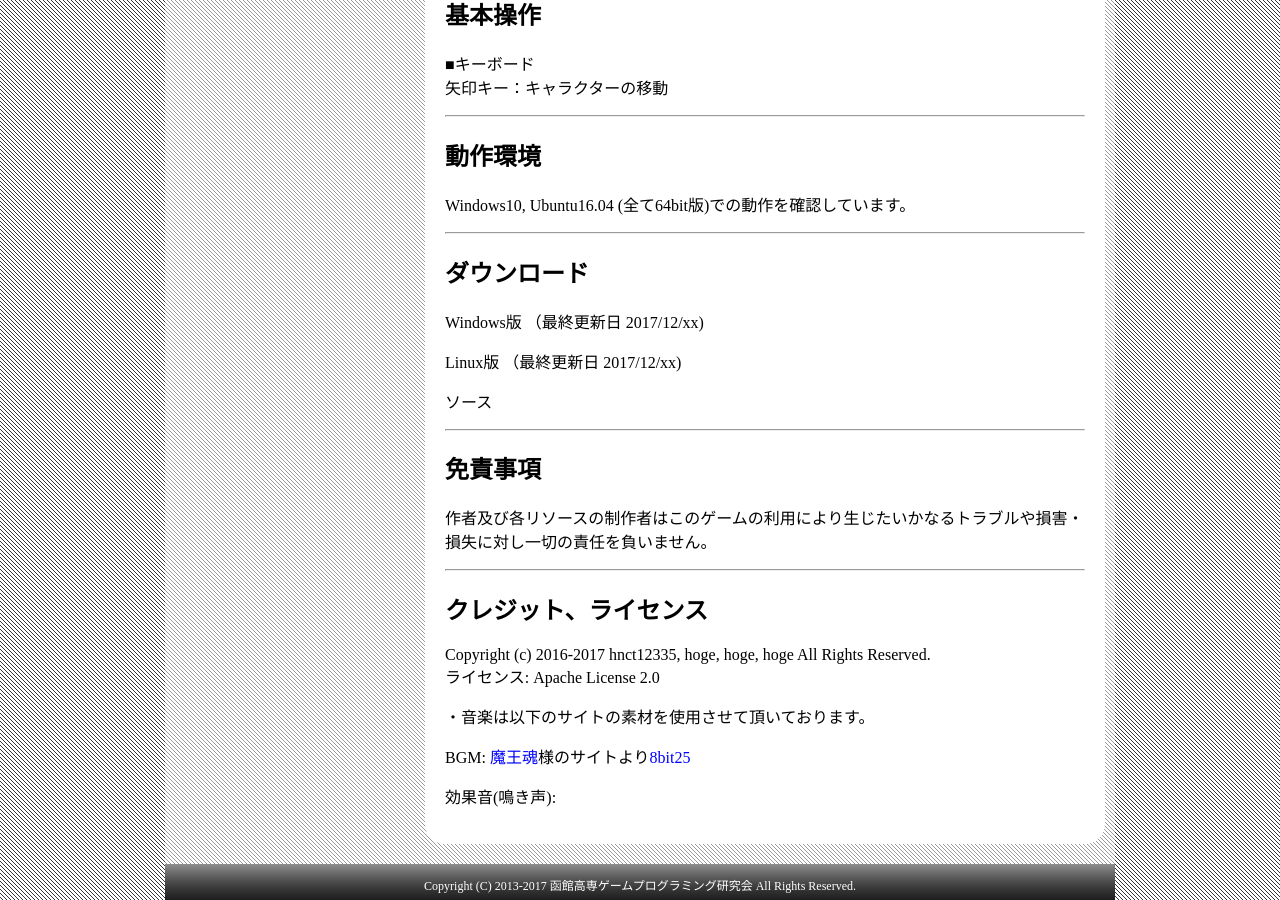
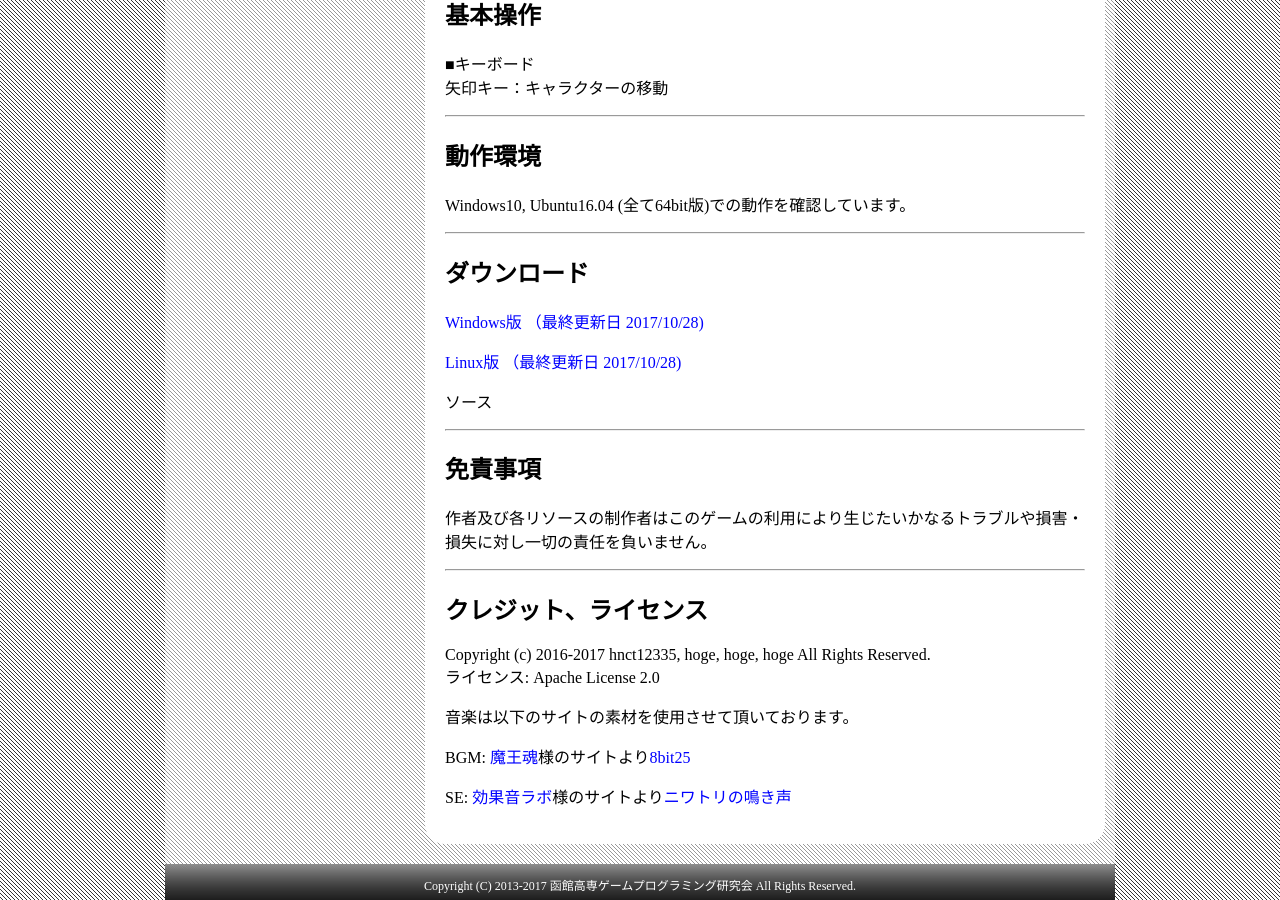
Before and after one commit to hnctgpgk/hnctgpgk.github.io, a Jekyll site: the page built from game/bird2017/index.md, in a window 1280 px wide and 900 px high, scrolled down 1875 px. Built offline with Jekyll 4.4.1, drawn with Linux system fonts in a browser that asks for light colours.

Commit message:
bird2017 更新

```diff
--- a/game/bird2017/index.md
+++ b/game/bird2017/index.md
@@ -74,10 +74,10 @@ Windows10, Ubuntu16.04 (全て64bit版)での動作を確認しています。
 <h2>ダウンロード</h2>
 
 <p>
-Windows版 （最終更新日 2017/12/xx)
+<a href="https://box.yahoo.co.jp/guest/viewer?sid=box-l-26oalqoyfj6fl63uanefeuz3se-1001&uniqid=9ddb940e-f661-4569-b41a-da46911ae87f&viewtype=detail">Windows版 （最終更新日 2017/10/28)</a>
 </p>
 <p>
-Linux版 （最終更新日 2017/12/xx)
+<a href="https://box.yahoo.co.jp/guest/viewer?sid=box-l-26oalqoyfj6fl63uanefeuz3se-1001&uniqid=990b0fb1-6141-4a0e-8aa2-3f10553be36a&viewtype=detail">Linux版 （最終更新日 2017/10/28)</a>
 </p>
 
 <p>
@@ -101,7 +101,7 @@ Copyright (c) 2016-2017 hnct12335, hoge, hoge, hoge  All Rights Reserved.
 </p>
 
 <p>
-・音楽は以下のサイトの素材を使用させて頂いております。
+音楽は以下のサイトの素材を使用させて頂いております。
 </p>
 
 <p>
@@ -109,7 +109,7 @@ BGM: <a href="https://maoudamashii.jokersounds.com/">魔王魂</a>様のサイ
 </p>
 
 <p>
-効果音(鳴き声):
+SE: <a href="https://soundeffect-lab.info/">効果音ラボ</a>様のサイトより<a href="https://soundeffect-lab.info/sound/animal/">ニワトリの鳴き声</a>
 </p>
 
 </div>
```
